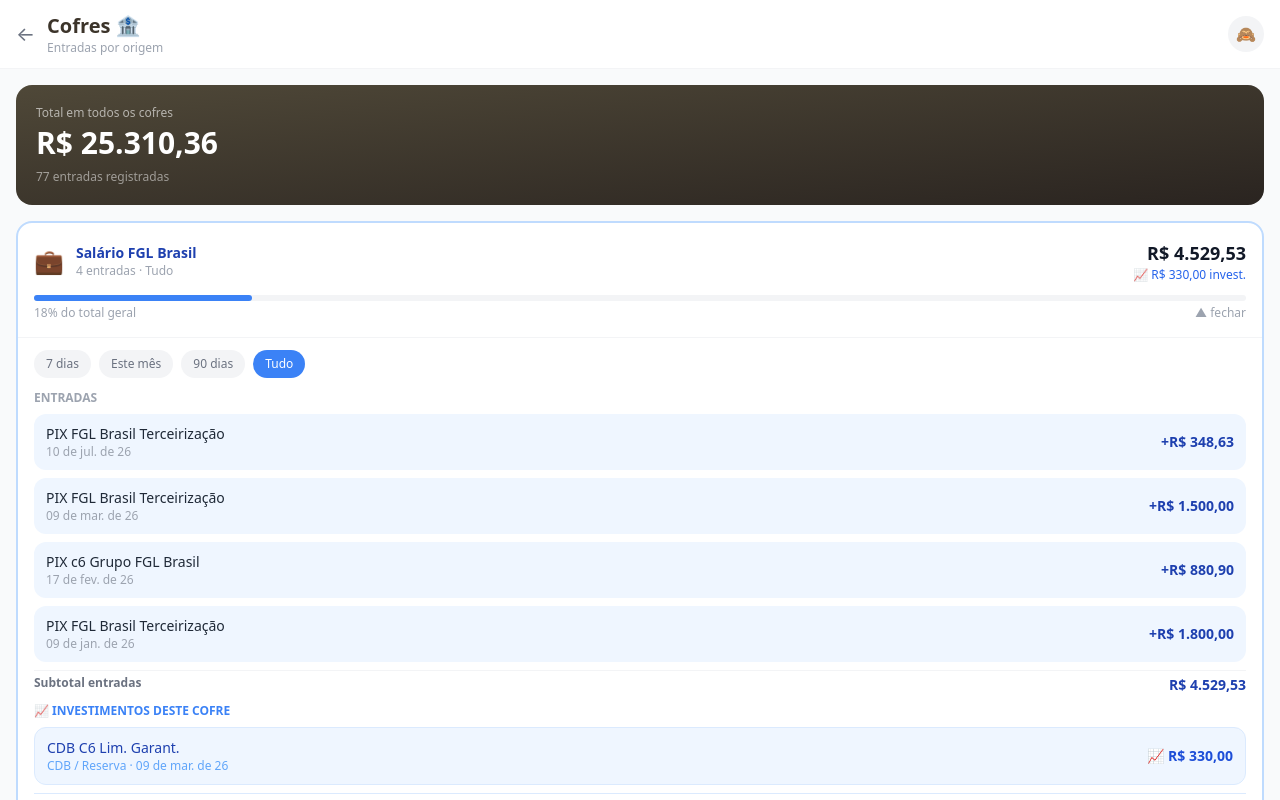
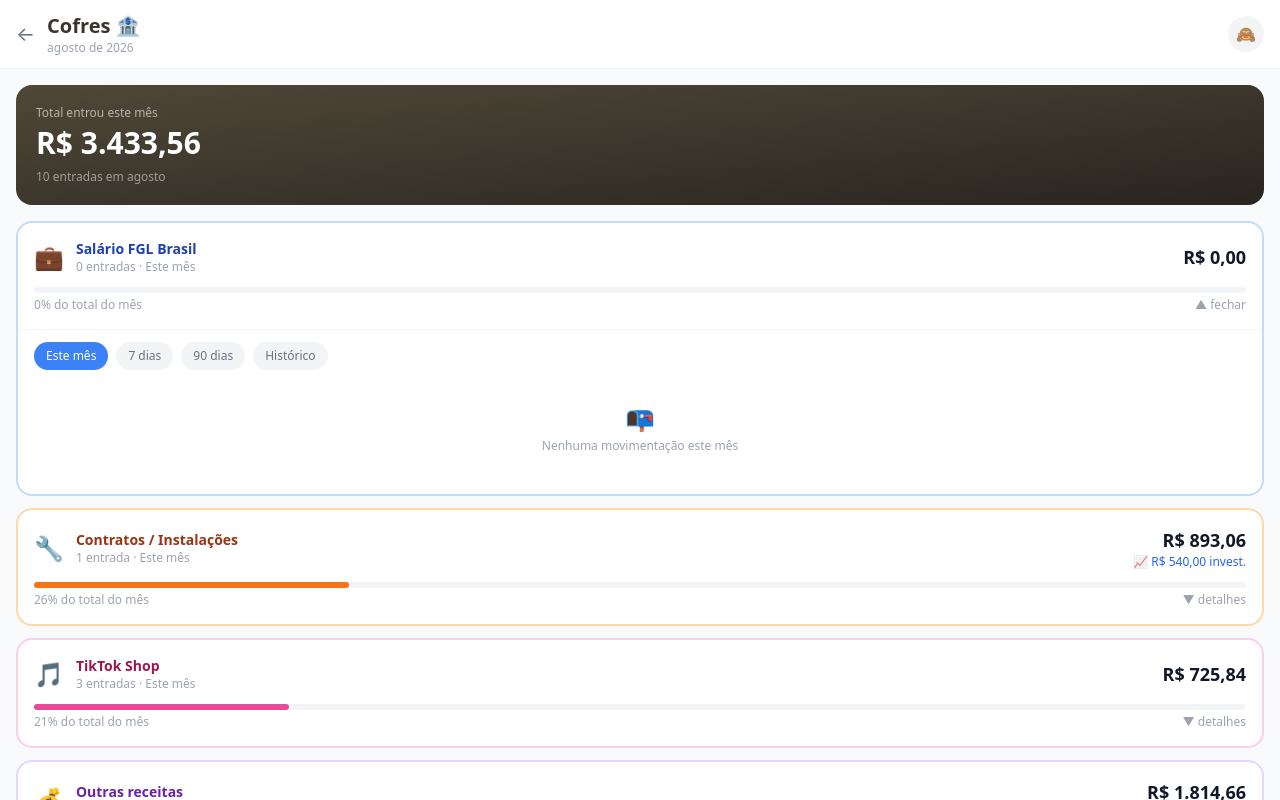
Before and after one commit to nexuscompany-ai/financeiro-niggan, a Next.js app: page /cofres in a window 1280 px wide. Both pictures are taken after a click on the element 640 px from the left and 280 px from the top of the page. Shown: the top 800 px of the page. Built offline with nearby package versions, Linux system fonts and the light colour scheme.

Commit message:
🗓️ Cofres: padrão sempre mês atual
- Cada cofre abre no mês vigente por padrão
- Total geral no topo = entradas do mês atual
- Barra proporcional ao total do mês
- Filtros: Este mês / 7 dias / 90 dias / Histórico
- Ao trocar filtro, volta ao mês quando fechar e abrir

```diff
--- a/pages/cofres.tsx
+++ b/pages/cofres.tsx
@@ -3,68 +3,81 @@ import Link from 'next/link'
 import useFinanceStore from '@/lib/store'
 import { formatCurrency, CATEGORY_EMOJI } from '@/lib/utils'
 
-type Period = '7d'|'30d'|'90d'|'all'
-const PERIOD_LABELS: Record<Period,string> = { '7d':'7 dias','30d':'Este mês','90d':'90 dias','all':'Tudo' }
+type Period = 'month' | '7d' | '90d' | 'all'
+const PERIOD_LABELS: Record<Period, string> = {
+  'month': 'Este mês',
+  '7d': '7 dias',
+  '90d': '90 dias',
+  'all': 'Histórico',
+}
 
 const COFRES = [
-  { key: 'Salário FGL Brasil', emoji: '💼', color: { bg:'bg-blue-50',border:'border-blue-200',text:'text-blue-800',bar:'bg-blue-500',badge:'bg-blue-100 text-blue-700' } },
-  { key: 'Contratos / Instalações', emoji: '🔧', color: { bg:'bg-orange-50',border:'border-orange-200',text:'text-orange-800',bar:'bg-orange-500',badge:'bg-orange-100 text-orange-700' } },
-  { key: 'TikTok Shop', emoji: '🎵', color: { bg:'bg-pink-50',border:'border-pink-200',text:'text-pink-800',bar:'bg-pink-500',badge:'bg-pink-100 text-pink-700' } },
-  { key: 'Outras receitas', emoji: '💰', color: { bg:'bg-purple-50',border:'border-purple-200',text:'text-purple-800',bar:'bg-purple-500',badge:'bg-purple-100 text-purple-700' } },
-  { key: 'Entrada', emoji: '💵', color: { bg:'bg-green-50',border:'border-green-200',text:'text-green-800',bar:'bg-green-500',badge:'bg-green-100 text-green-700' } },
+  { key: 'Salário FGL Brasil', emoji: '💼', color: { bg:'bg-blue-50', border:'border-blue-200', text:'text-blue-800', bar:'bg-blue-500' } },
+  { key: 'Contratos / Instalações', emoji: '🔧', color: { bg:'bg-orange-50', border:'border-orange-200', text:'text-orange-800', bar:'bg-orange-500' } },
+  { key: 'TikTok Shop', emoji: '🎵', color: { bg:'bg-pink-50', border:'border-pink-200', text:'text-pink-800', bar:'bg-pink-500' } },
+  { key: 'Outras receitas', emoji: '💰', color: { bg:'bg-purple-50', border:'border-purple-200', text:'text-purple-800', bar:'bg-purple-500' } },
+  { key: 'Entrada', emoji: '💵', color: { bg:'bg-green-50', border:'border-green-200', text:'text-green-800', bar:'bg-green-500' } },
 ]
 
-const SPECIFIC_CATS = ['Salário FGL Brasil','Contratos / Instalações','TikTok Shop','Outras receitas']
+const SPECIFIC_CATS = ['Salário FGL Brasil', 'Contratos / Instalações', 'TikTok Shop', 'Outras receitas']
 
-function daysAgo(n: number) { const d=new Date(); d.setDate(d.getDate()-n); return d.toISOString().split('T')[0] }
-function startOfMonth() { const d=new Date(); return new Date(d.getFullYear(),d.getMonth(),1).toISOString().split('T')[0] }
+function getStartDate(period: Period): string {
+  const now = new Date()
+  if (period === 'month') return new Date(now.getFullYear(), now.getMonth(), 1).toISOString().split('T')[0]
+  if (period === '7d') { const d = new Date(); d.setDate(d.getDate()-7); return d.toISOString().split('T')[0] }
+  if (period === '90d') { const d = new Date(); d.setDate(d.getDate()-90); return d.toISOString().split('T')[0] }
+  return '2000-01-01' // all
+}
 
 export default function Cofres() {
   const transactions = useFinanceStore(s => s.transactions)
   const [hidden, setHidden] = useState(false)
-  const [expanded, setExpanded] = useState<string|null>(null)
-  const [periods, setPeriods] = useState<Record<string,Period>>({})
+  const [expanded, setExpanded] = useState<string | null>(null)
+  // Padrão: mês atual para todos os cofres
+  const [periods, setPeriods] = useState<Record<string, Period>>({})
 
-  const getPeriod = (k: string): Period => periods[k] || 'all'
-  const setPeriod = (k: string, p: Period) => setPeriods(prev => ({...prev,[k]:p}))
-
-  const filterByPeriod = (txs: typeof transactions, p: Period) => {
-    if (p==='7d') return txs.filter(t => t.date >= daysAgo(7))
-    if (p==='30d') return txs.filter(t => t.date >= startOfMonth())
-    if (p==='90d') return txs.filter(t => t.date >= daysAgo(90))
-    return txs
-  }
+  const getPeriod = (k: string): Period => periods[k] || 'month'
+  const setPeriod = (k: string, p: Period) => setPeriods(prev => ({ ...prev, [k]: p }))
 
   const fmt = (v: number) => hidden ? '••••' : formatCurrency(v)
+
+  // Total geral sempre do mês atual
+  const startOfMonth = new Date(new Date().getFullYear(), new Date().getMonth(), 1).toISOString().split('T')[0]
+  const totalGeralMes = transactions
+    .filter(t => t.type === 'income' && t.date >= startOfMonth)
+    .reduce((s, t) => s + t.amount, 0)
 
   const cofresData = useMemo(() => {
     return COFRES.map(({ key, emoji, color }) => {
       const isEntrada = key === 'Entrada'
+      const period = getPeriod(key)
+      const start = getStartDate(period)
 
-      // Entradas desta categoria
-      const allIncomes = transactions.filter(t =>
-        t.type === 'income' && (isEntrada ? !SPECIFIC_CATS.includes(t.category) : t.category === key)
-      )
-      // Investimentos que vieram desta categoria
-      const allInvestments = transactions.filter(t =>
-        t.type === 'investment' && t.fromCategory === key
-      )
+      // Entradas desta categoria no período selecionado
+      const incomes = transactions.filter(t =>
+        t.type === 'income' &&
+        t.date >= start &&
+        (isEntrada ? !SPECIFIC_CATS.includes(t.category) : t.category === key)
+      ).sort((a, b) => b.date.localeCompare(a.date))
 
-      const totalIncomeAll = allIncomes.reduce((s,t)=>s+t.amount,0)
-      const totalInvestAll = allInvestments.reduce((s,t)=>s+t.amount,0)
+      // Investimentos que vieram desta categoria no período
+      const investments = transactions.filter(t =>
+        t.type === 'investment' &&
+        t.date >= start &&
+        t.fromCategory === key
+      ).sort((a, b) => b.date.localeCompare(a.date))
 
-      const period = getPeriod(key)
-      const incomes = filterByPeriod(allIncomes, period).sort((a,b)=>b.date.localeCompare(a.date))
-      const investments = filterByPeriod(allInvestments, period).sort((a,b)=>b.date.localeCompare(a.date))
+      const totalIncome = incomes.reduce((s, t) => s + t.amount, 0)
+      const totalInvest = investments.reduce((s, t) => s + t.amount, 0)
 
-      const totalIncome = incomes.reduce((s,t)=>s+t.amount,0)
-      const totalInvest = investments.reduce((s,t)=>s+t.amount,0)
+      // % do total do mês
+      const pct = totalGeralMes > 0 ? Math.min(100, Math.round((totalIncome / totalGeralMes) * 100)) : 0
 
-      return { key, emoji, color, incomes, investments, totalIncome, totalInvest, totalIncomeAll, totalInvestAll }
+      return { key, emoji, color, incomes, investments, totalIncome, totalInvest, pct, period }
     })
   }, [transactions, periods])
 
-  const totalGeral = cofresData.reduce((s,c)=>s+c.totalIncomeAll,0)
+  const totalMesExibido = cofresData.reduce((s, c) => s + (getPeriod(c.key) === 'month' ? c.totalIncome : 0), 0)
 
   return (
     <div className="min-h-screen bg-neutral-50">
@@ -74,10 +87,12 @@ export default function Cofres() {
             <Link href="/" className="text-xl text-neutral-500">←</Link>
             <div>
               <h1 className="text-xl font-bold text-olive-900">Cofres 🏦</h1>
-              <p className="text-xs text-neutral-400">Entradas por origem</p>
+              <p className="text-xs text-neutral-400">
+                {new Date().toLocaleDateString('pt-BR', { month: 'long', year: 'numeric' })}
+              </p>
             </div>
           </div>
-          <button onClick={() => setHidden(h=>!h)}
+          <button onClick={() => setHidden(h => !h)}
             className="w-9 h-9 bg-neutral-100 rounded-full flex items-center justify-center text-base active:bg-neutral-200">
             {hidden ? '👁️' : '🙈'}
           </button>
@@ -85,59 +100,63 @@ export default function Cofres() {
       </header>
 
       <main className="px-4 py-4 pb-12">
-        {/* Total geral */}
+        {/* Total do mês */}
         <div className="bg-gradient-to-br from-olive-800 to-olive-950 rounded-2xl p-5 text-white mb-4">
-          <p className="text-xs opacity-60 mb-1">Total em todos os cofres</p>
-          <p className="text-3xl font-bold">{hidden ? '••••••' : formatCurrency(totalGeral)}</p>
-          <p className="text-xs opacity-50 mt-2">{transactions.filter(t=>t.type==='income').length} entradas registradas</p>
+          <p className="text-xs opacity-60 mb-1">Total entrou este mês</p>
+          <p className="text-3xl font-bold">{hidden ? '••••••' : formatCurrency(totalGeralMes)}</p>
+          <p className="text-xs opacity-50 mt-2">
+            {transactions.filter(t => t.type === 'income' && t.date >= startOfMonth).length} entradas em{' '}
+            {new Date().toLocaleDateString('pt-BR', { month: 'long' })}
+          </p>
         </div>
 
         {/* Cofres */}
         <div className="space-y-3">
-          {cofresData.map(({ key, emoji, color, incomes, investments, totalIncome, totalInvest, totalIncomeAll, totalInvestAll }) => {
+          {cofresData.map(({ key, emoji, color, incomes, investments, totalIncome, totalInvest, pct, period }) => {
             const isOpen = expanded === key
-            const period = getPeriod(key)
-            const pct = totalIncomeAll > 0 ? Math.round((totalIncomeAll/totalGeral)*100) : 0
 
             return (
               <div key={key} className={`bg-white border-2 ${color.border} rounded-2xl overflow-hidden`}>
                 {/* Header */}
-                <div onClick={() => setExpanded(isOpen ? null : key)} className="p-4 cursor-pointer active:bg-neutral-50">
+                <div onClick={() => setExpanded(isOpen ? null : key)}
+                  className="p-4 cursor-pointer active:bg-neutral-50">
                   <div className="flex items-center justify-between mb-3">
                     <div className="flex items-center gap-3">
                       <span className="text-2xl">{emoji}</span>
                       <div>
                         <p className={`text-sm font-bold ${color.text}`}>{key}</p>
                         <p className="text-xs text-neutral-400">
-                          {incomes.length} entrada{incomes.length!==1?'s':''} · {PERIOD_LABELS[period]}
+                          {incomes.length} entrada{incomes.length !== 1 ? 's' : ''} · {PERIOD_LABELS[period]}
                         </p>
                       </div>
                     </div>
                     <div className="text-right">
-                      <p className="text-lg font-bold text-neutral-900">{fmt(totalIncomeAll)}</p>
-                      {totalInvestAll > 0 && (
-                        <p className="text-xs font-medium text-blue-600">📈 {fmt(totalInvestAll)} invest.</p>
+                      <p className="text-lg font-bold text-neutral-900">{fmt(totalIncome)}</p>
+                      {totalInvest > 0 && (
+                        <p className="text-xs font-medium text-blue-600">📈 {fmt(totalInvest)} invest.</p>
                       )}
                     </div>
                   </div>
-                  {/* Barra */}
+
+                  {/* Barra proporcional ao mês */}
                   <div className="w-full bg-neutral-100 rounded-full h-1.5">
-                    <div className={`${color.bar} h-1.5 rounded-full`} style={{width:`${pct}%`}} />
+                    <div className={`${color.bar} h-1.5 rounded-full transition-all`} style={{ width: `${pct}%` }} />
                   </div>
                   <div className="flex justify-between mt-1">
-                    <p className="text-xs text-neutral-400">{pct}% do total geral</p>
-                    <p className="text-xs text-neutral-400">{isOpen ? '▲ fechar' : '▼ ver detalhes'}</p>
+                    <p className="text-xs text-neutral-400">{pct}% do total do mês</p>
+                    <p className="text-xs text-neutral-400">{isOpen ? '▲ fechar' : '▼ detalhes'}</p>
                   </div>
                 </div>
 
                 {/* Expandido */}
                 {isOpen && (
                   <div className="border-t border-neutral-100">
-                    {/* Filtros */}
-                    <div className="px-4 pt-3 pb-2 flex gap-2 overflow-x-auto" style={{scrollbarWidth:'none'}}>
-                      {(Object.entries(PERIOD_LABELS) as [Period,string][]).map(([p,label]) => (
-                        <button key={p} onClick={e=>{e.stopPropagation();setPeriod(key,p)}}
-                          className={`flex-shrink-0 px-3 py-1.5 rounded-full text-xs font-medium transition-all ${period===p ? `${color.bar} text-white` : 'bg-neutral-100 text-neutral-500'}`}>
+                    {/* Filtros de período */}
+                    <div className="px-4 pt-3 pb-2 flex gap-2 overflow-x-auto" style={{ scrollbarWidth: 'none' }}>
+                      {(Object.entries(PERIOD_LABELS) as [Period, string][]).map(([p, label]) => (
+                        <button key={p}
+                          onClick={e => { e.stopPropagation(); setPeriod(key, p) }}
+                          className={`flex-shrink-0 px-3 py-1.5 rounded-full text-xs font-medium transition-all ${period === p ? `${color.bar} text-white` : 'bg-neutral-100 text-neutral-500'}`}>
                           {label}
                         </button>
                       ))}
@@ -153,20 +172,20 @@ export default function Cofres() {
                               <div className="flex-1 min-w-0 mr-3">
                                 <p className="text-sm font-medium text-neutral-800 truncate">{tx.description}</p>
                                 <p className="text-xs text-neutral-400">
-                                  {new Date(tx.date+'T12:00:00').toLocaleDateString('pt-BR',{day:'2-digit',month:'short',year:'2-digit'})}
+                                  {new Date(tx.date + 'T12:00:00').toLocaleDateString('pt-BR', { day: '2-digit', month: 'short' })}
                                 </p>
                               </div>
                               <p className={`text-sm font-bold flex-shrink-0 ${color.text}`}>+{fmt(tx.amount)}</p>
                             </div>
                           ))}
                           <div className="flex justify-between pt-1 border-t border-neutral-100">
-                            <p className="text-xs font-bold text-neutral-500">Subtotal entradas</p>
+                            <p className="text-xs font-bold text-neutral-500">Subtotal</p>
                             <p className={`text-sm font-bold ${color.text}`}>{fmt(totalIncome)}</p>
                           </div>
                         </>
                       )}
 
-                      {/* Investimentos deste cofre */}
+                      {/* Investimentos */}
                       {investments.length > 0 && (
                         <>
                           <p className="text-xs font-bold text-blue-500 uppercase mt-2">📈 Investimentos deste cofre</p>
@@ -175,10 +194,10 @@ export default function Cofres() {
                               <div className="flex-1 min-w-0 mr-3">
                                 <p className="text-sm font-medium text-blue-800 truncate">{tx.description}</p>
                                 <p className="text-xs text-blue-400">
-                                  {tx.category} · {new Date(tx.date+'T12:00:00').toLocaleDateString('pt-BR',{day:'2-digit',month:'short',year:'2-digit'})}
+                                  {tx.category} · {new Date(tx.date + 'T12:00:00').toLocaleDateString('pt-BR', { day: '2-digit', month: 'short' })}
                                 </p>
                               </div>
-                              <p className="text-sm font-bold flex-shrink-0 text-blue-700">📈 {fmt(tx.amount)}</p>
+                              <p className="text-sm font-bold text-blue-700">📈 {fmt(tx.amount)}</p>
                             </div>
                           ))}
                           <div className="flex justify-between pt-1 border-t border-blue-100">
@@ -191,7 +210,7 @@ export default function Cofres() {
                       {incomes.length === 0 && investments.length === 0 && (
                         <div className="py-6 text-center">
                           <p className="text-2xl mb-1">📭</p>
-                          <p className="text-xs text-neutral-400">Nenhuma movimentação neste período</p>
+                          <p className="text-xs text-neutral-400">Nenhuma movimentação {PERIOD_LABELS[period].toLowerCase()}</p>
                         </div>
                       )}
                     </div>
```
